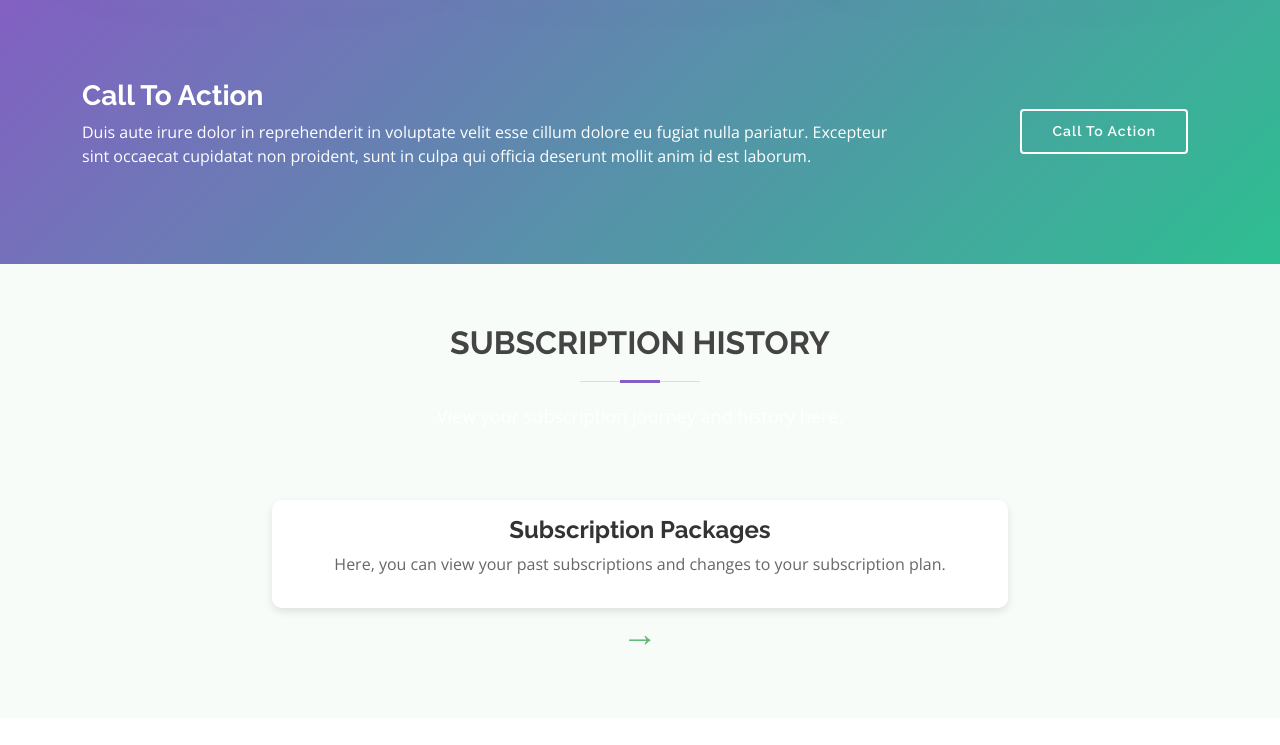
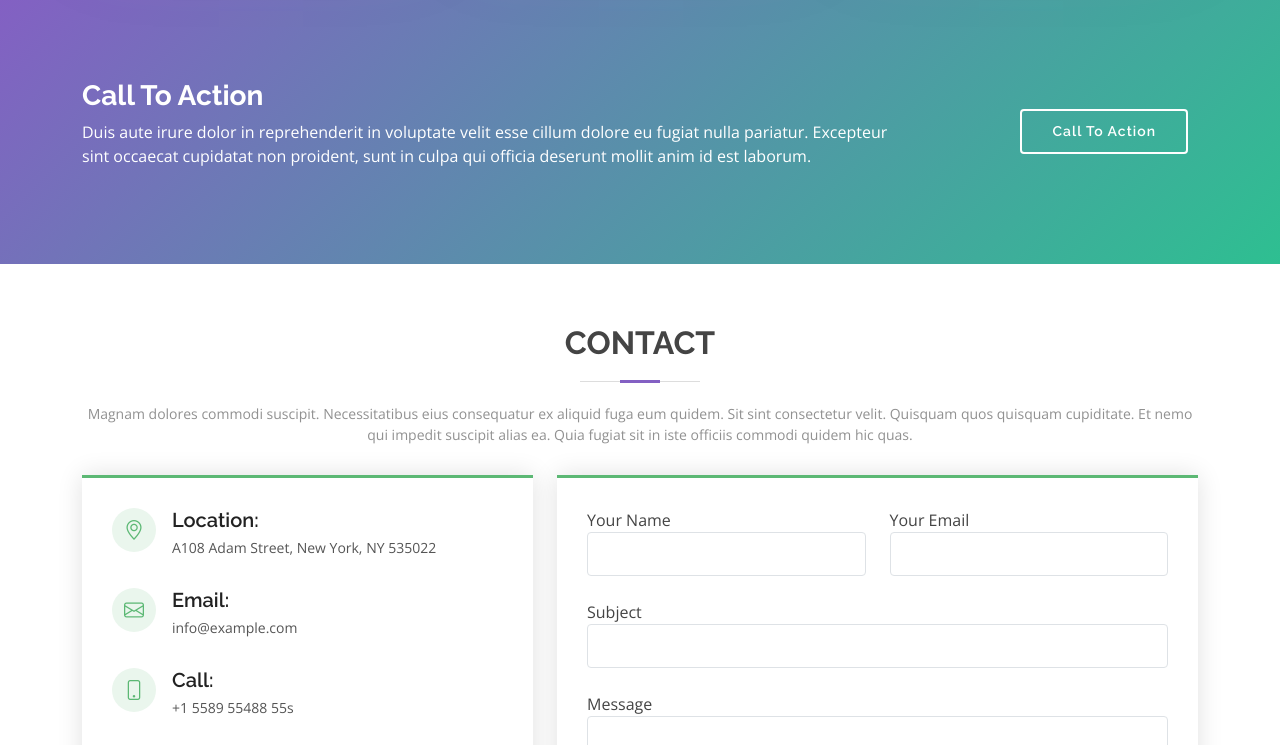
Before and after one commit to ShoaibShoukat2/CarWashSite, a Django app: page / in a window 1280 px wide. Shown: the part 3488-4233 px from the top of the page. Run offline with Django 4.2, Linux system fonts and the light colour scheme; some libraries are stand-ins or nearby versions; grey boxes are pictures that could not be loaded.

Commit message:
add changes

```diff
--- a/main/settings.py
+++ b/main/settings.py
@@ -26,7 +26,7 @@ SECRET_KEY = 'django-insecure-rc^#z7ftx1#jcw)5yi6a)ho$(38t%0%*489aingnnfah=yk6b_
 # SECURITY WARNING: don't run with debug turned on in production!
 DEBUG = True
 
-ALLOWED_HOSTS = ['carwashsite.pythonanywhere.com']
+ALLOWED_HOSTS = []
 
 
 # 'carwashsite.pythonanywhere.com'
--- a/templates/index.html
+++ b/templates/index.html
@@ -367,32 +367,6 @@
       </div>
     </section><!-- End Cta Section -->
 
-<!-- ======= Subscription Section ======= -->
-<section id="subscription-history" class="subscription-history section-bg" style="padding: 60px 0;">
-  <div class="container">
-
-    <div class="section-title" style="text-align: center; margin-bottom: 40px;">
-      <h2>Subscription History</h2>
-      <p style="font-size: 18px; color: #fff;">View your subscription journey and history here.</p>
-    </div>
-
-    <div class="row justify-content-center"> <!-- Center the subscription history content -->
-      <div class="col-lg-8">
-        <div class="card text-center" style="border: none; border-radius: 10px; background-color: #fff; box-shadow: 0 4px 8px rgba(0,0,0,0.1);">
-          <div class="card-body">
-            <h4 class="card-title" style="font-size: 24px; font-weight: 700; color: #333;">Subscription Packages</h4>
-            <p style="font-size: 16px; color: #666;">Here, you can view your past subscriptions and changes to your subscription plan.</p>
-            <!-- Place your subscription history content here -->
-          </div>
-        </div>
-      </div>
-    </div>
-
-  </div>
-
-  <a href="/subscriptions" style="display: flex; justify-content: center; align-items: center; font-size: 36px; width: 50px; height: 50px; margin: 0 auto;">&rarr;</a>
-
-</section><!-- End Subscription History Section -->
 
 
     <!-- ======= Contact Section ======= -->
```
